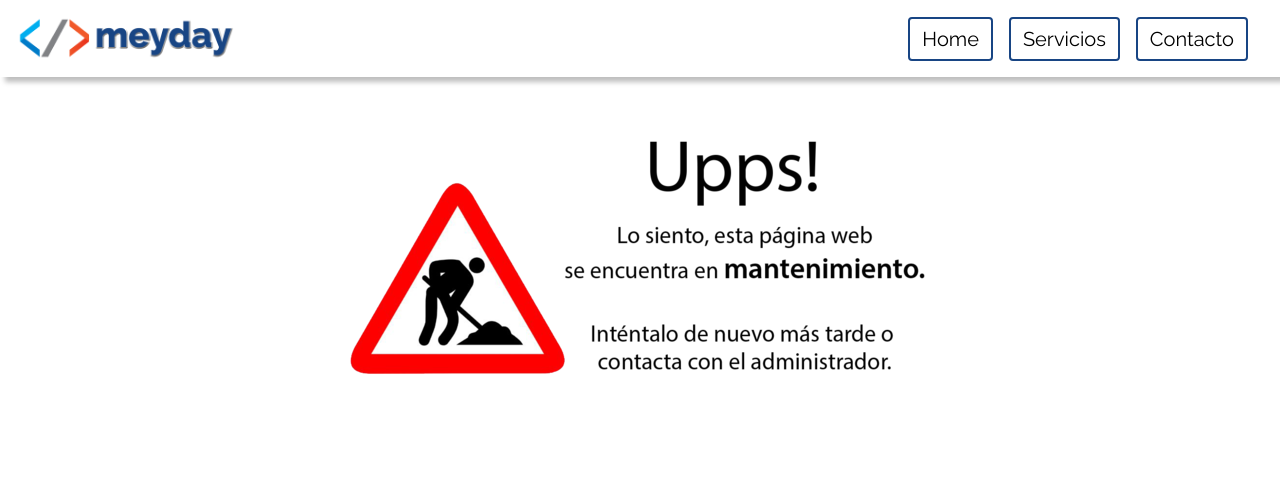
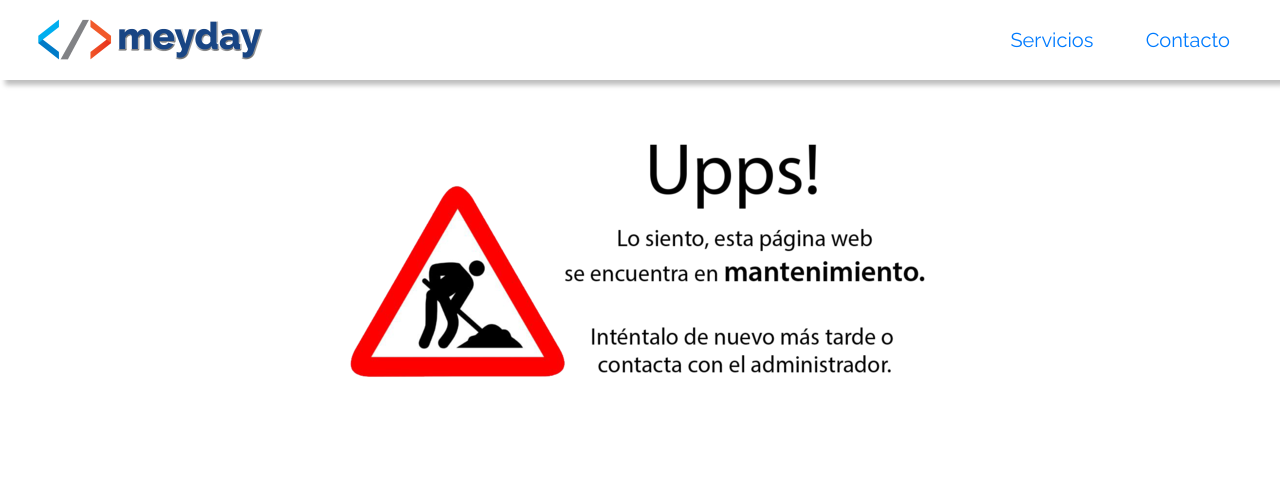
Before and after one commit to Ripper-No-Chart/MeyDay-Web, a PHP site: page / in a window 1280 px wide. Shown: the top 481 px of the page. Run offline with PHP 8.4, Linux system fonts and the light colour scheme; some libraries are stand-ins or nearby versions.

Commit message:
Reforma de prueba

```diff
--- a/estilos.css
+++ b/estilos.css
@@ -8,38 +8,3 @@ nav {
 .borde {
   border: solid 3px #000000;
 }
-
-a.animated-button.thar-four {
-  color: #000000;
-  cursor: pointer;
-  display: block;
-  position: relative;
-  border: 2px solid #184584;
-  transition: all 0.4s cubic-bezier(0.42, 0, 0.58, 1);
-}
-
-a.animated-button.thar-four:hover {
-  color: #000 !important;
-  background-color: transparent;
-  text-shadow: nfour;
-}
-
-a.animated-button.thar-four:hover:before {
-  right: 0%;
-  left: auto;
-  width: 100%;
-}
-
-a.animated-button.thar-four:before {
-  display: block;
-  position: absolute;
-  top: 0px;
-  left: 0px;
-  height: 100%;
-  width: 0px;
-  z-index: -1;
-  content: "";
-  color: #000 !important;
-  background: #184584b4;
-  transition: all 0.4s cubic-bezier(0.42, 0, 0.58, 1);
-}
--- a/index.html
+++ b/index.html
@@ -20,9 +20,8 @@
                 <a href="index.html" class="navbar-brand">
                     <img class="w-25 img-fluid" src="src/Logo Web.png" alt="MeyDay">
                 </a>
-                <a href="#" class="navbar-brand btn animated-button thar-four">Home</a>
-                <a href="#" class="navbar-brand btn animated-button thar-four">Servicios</a>
-                <a href="#" class="navbar-brand btn animated-button thar-four">Contacto</a>
+                <a href="#" class="navbar-brand">Servicios</a>
+                <a href="#" class="navbar-brand">Contacto</a>
             </nav>
         </header>
         <section class="container text-center mt-3">
@@ -30,7 +29,7 @@
         </section>
         </section>
         <footer class="mt-3 text-center p-3">
-            <h5><a href="https://wa.me/5491127712039?text=" target="_blank" title="Enviar WhatsApp">
+            <h5><a href="https://wa.me/1151403731?text=" target="_blank" title="Enviar WhatsApp">
                     Contactanos por WhatsApp <i class="fab fa-whatsapp"></i>
                 </a></h5>
             <h5 class="mt-2"> MeyDay Software @ 2019 - Todos los derechos reservados</h5>
```
